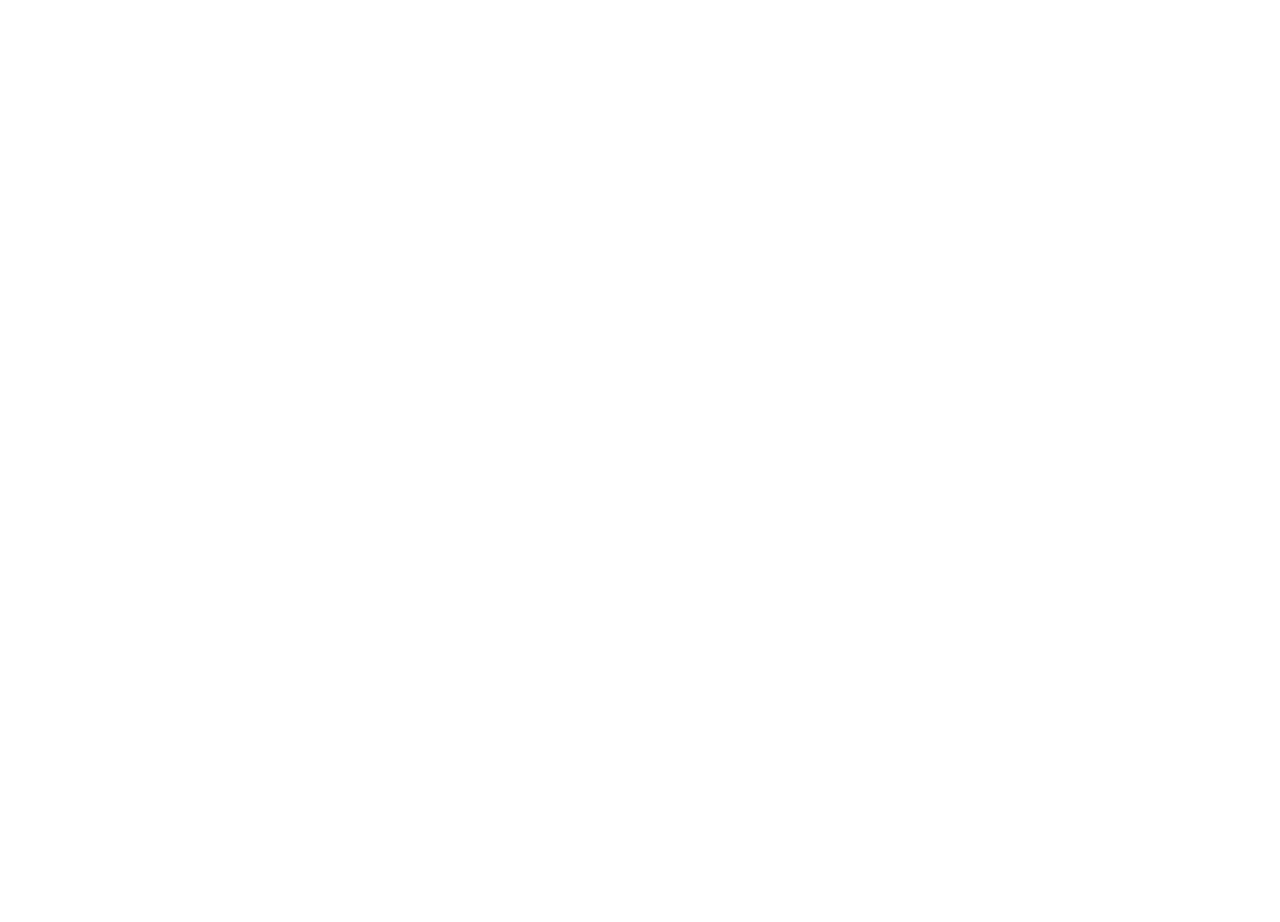
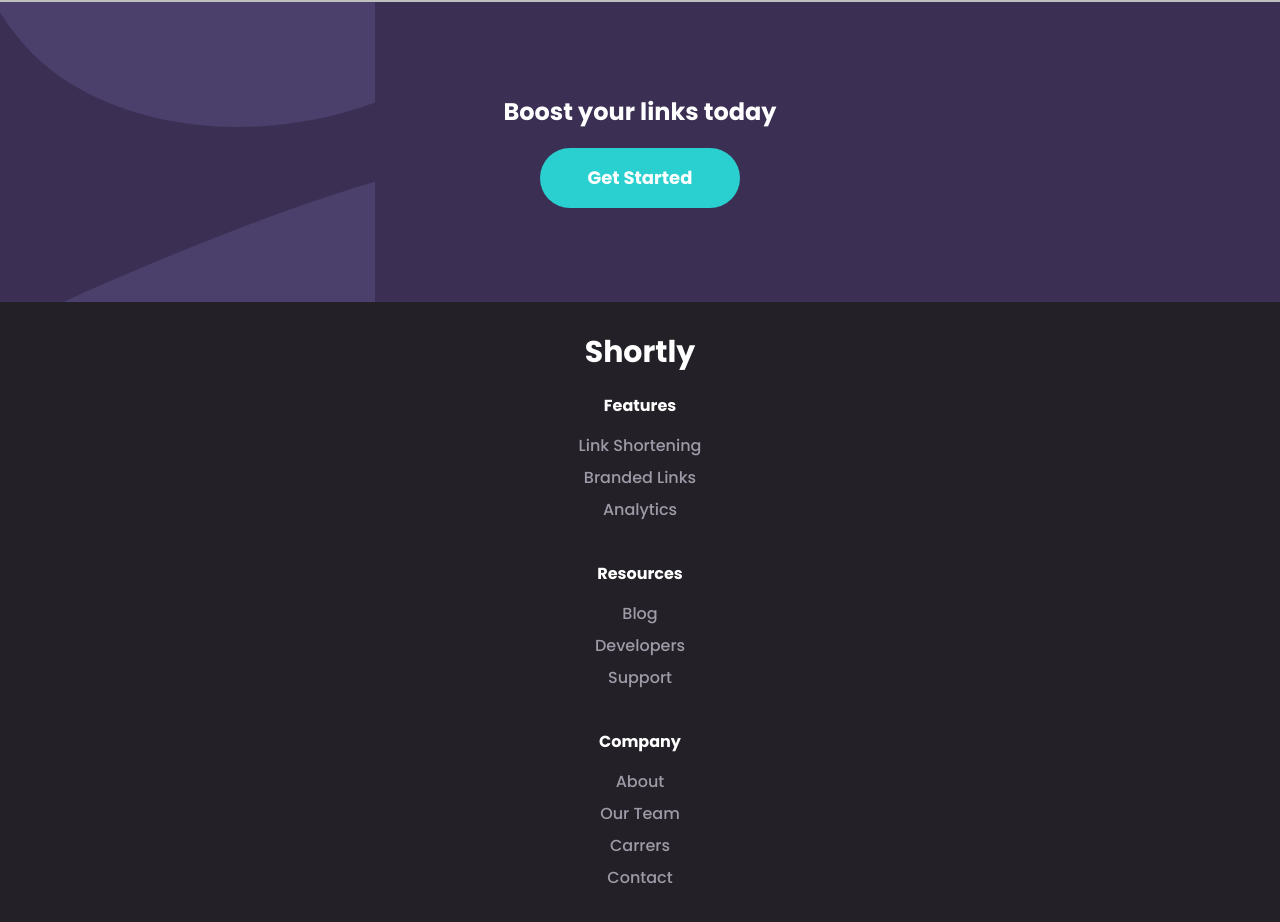
Before and after one commit to notFaceroll/URL-shortening-landing-page, a React (Create React App) app: page / in a window 1280 px wide. Shown: the part 1838-2760 px from the top of the page. Before the commit the page ends 1504 px from the top, so only its background shows below. Built offline with nearby package versions, Linux system fonts and the light colour scheme.

Commit message:
Added footer and features

```diff
--- a/src/App.js
+++ b/src/App.js
@@ -2,6 +2,8 @@
 import Header from './components/Header';
 import UrlShorter from './components/UrlShorter';
 import Features from './components/Features';
+import BoostCTA from './components/BoostCTA';
+import Footer from './components/Footer';
 
 function App() {
   return (
@@ -9,6 +11,8 @@
       <Header />
       <UrlShorter />
       <Features />
+      <BoostCTA />
+      <Footer />
     </Fragment>
   );
 }
--- /dev/null
+++ b/src/components/BoostCTA.js
@@ -0,0 +1,10 @@
+import React from 'react'
+
+export default function BoostCTA(props) {
+  return (
+    <section className='h-h-79 w-full bg-no-repeat bg-auto bg-boostMobile bg-primary-darkViolet p-8 flex flex-col items-center gap-5 justify-center'>
+      <h2 className='text-white font-bold text-2xl'>Boost your links today</h2>
+      <button className='place-self-center rounded-full bg-primary-cyan py-4 px-12 text-lg font-semibold text-white'>Get Started</button>
+    </section>
+  );
+}
--- a/src/components/FeatureCardElements.js
+++ b/src/components/FeatureCardElements.js
@@ -1,7 +1,7 @@
 import React from 'react';
 
 export const Card = ({ children }) => {
-  return <div className="rounded-sm p-6 bg-white text-center">{children}</div>;
+  return <div className="rounded-md p-6 my-6 bg-white text-center">{children}</div>;
 };
 
 export const Title = ({ children }) => {
--- a/src/components/Features.js
+++ b/src/components/Features.js
@@ -3,7 +3,7 @@
 
 export default function Features(props) {
   return (
-    <section className='p-8 text-center bg-neutral-gray'>
+    <section className='p-8 text-center bg-neutral-gray flex flex-col gap-12'>
       <h2 className=' text-neutral-veryDarkViolet font-semibold text-xl'>Advanced Statistics</h2>
       <Description>
         Track how your links are performing across the web with our advanced
--- /dev/null
+++ b/src/components/Footer.js
@@ -0,0 +1,35 @@
+import React from 'react'
+import { NavBlock, NavHeading, FooterItem } from './FooterElements';
+
+export default function Footer(props) {
+  return (
+    <footer className='text-white text-center bg-neutral-veryDarkViolet flex flex-col gap-4 p-8 items-center'>
+      <h3 className='text-3xl font-semibold'>Shortly</h3>
+      <NavBlock>
+        <NavHeading>Features</NavHeading>
+        <ul>
+          <FooterItem>Link Shortening</FooterItem>
+          <FooterItem>Branded Links</FooterItem>
+          <FooterItem>Analytics</FooterItem>
+        </ul>
+      </NavBlock>
+      <NavBlock>
+        <NavHeading>Resources</NavHeading>
+        <ul>
+          <FooterItem>Blog</FooterItem>
+          <FooterItem>Developers</FooterItem>
+          <FooterItem>Support</FooterItem>
+        </ul>
+      </NavBlock>
+      <NavBlock>
+        <NavHeading>Company</NavHeading>
+        <ul>
+          <FooterItem>About</FooterItem>
+          <FooterItem>Our Team</FooterItem>
+          <FooterItem>Carrers</FooterItem>
+          <FooterItem>Contact</FooterItem>
+        </ul>
+      </NavBlock>
+    </footer>
+  );
+}
--- /dev/null
+++ b/src/components/FooterElements.js
@@ -0,0 +1,13 @@
+import React from 'react';
+
+export const NavHeading = ({ children }) => {
+  return <h4 className="text-md font-semibold">{children}</h4>;
+};
+
+export const NavBlock = ({ children }) => {
+  return <div className="flex flex-col gap-2 items-center my-2">{children}</div>;
+};
+
+export const FooterItem = ({ children }) => {
+  return <li className=" text-neutral-grayishViolet font-light hover:text-primary-cyan hover:cursor-pointer my-2">{children}</li>;
+};
--- a/tailwind.config.js
+++ b/tailwind.config.js
@@ -2,6 +2,12 @@
   content: ['./src/**/*.{js,jsx,ts,tsx}', './public/index.html'],
   theme: {
     extend: {
+      height: {
+        'h-79': '300px',
+      },
+      backgroundImage: {
+        'boostMobile': "url('./assets/bg-boost-mobile.svg')",
+      },
       fontFamily: {
         poppins: ['Poppins', 'sans-serif'],
       },
```
